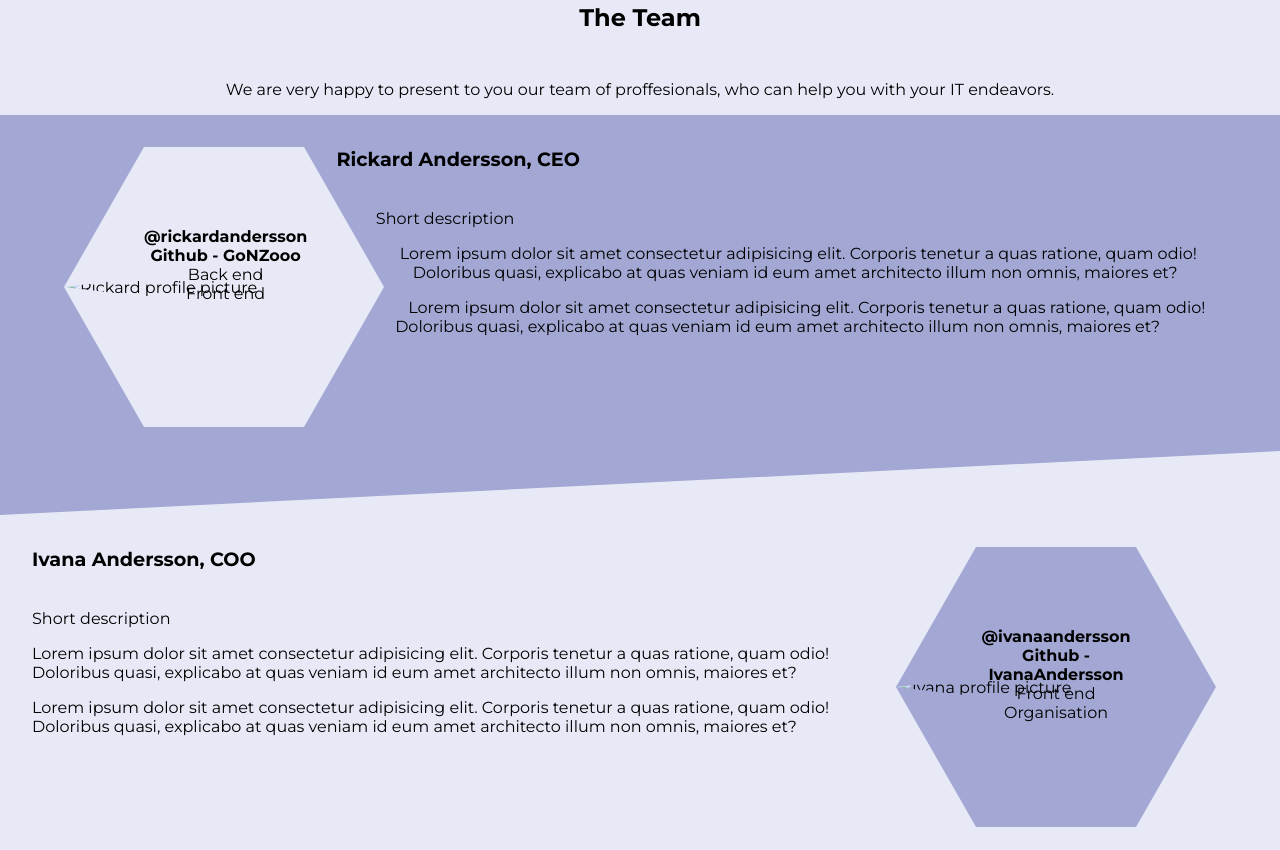
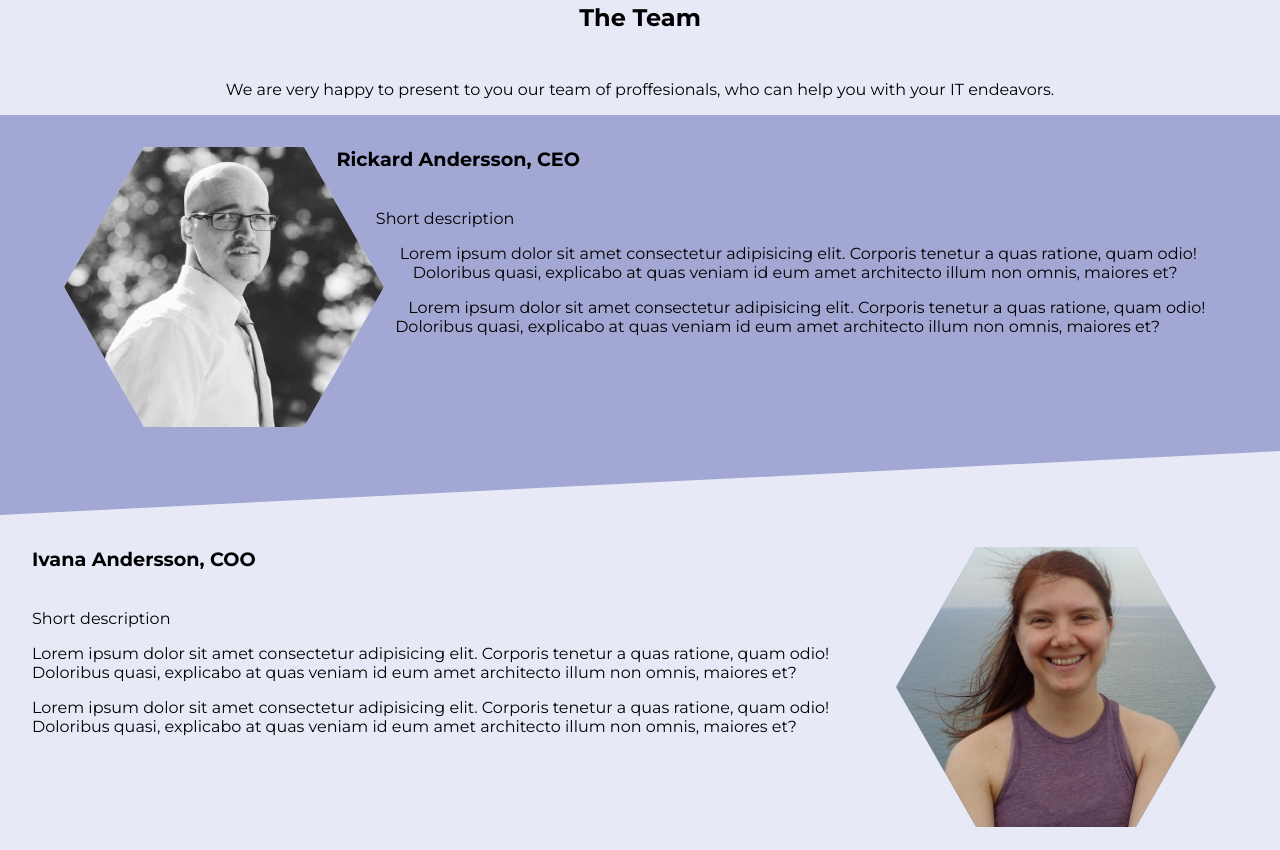
Before and after one commit to IvanaAndersson/graduation-project, a plain HTML site: page index.html in a window 1280 px wide. Shown: the part 879-1729 px from the top of the page. Drawn offline with Linux system fonts and the light colour scheme; the site is published under a folder, as on GitHub Pages, so addresses that start at the root find nothing.

Commit message:
fixed paths

```diff
--- a/index.html
+++ b/index.html
@@ -68,7 +68,7 @@
                         <p>Back end</p>
                         <p>Front end</p>
                     </figure>
-                    <img src="/1327032.jpg" alt="Rickard profile picture">
+                    <img src="1327032.jpg" alt="Rickard profile picture">
                 </div>
 
                 <div class="description">
@@ -90,7 +90,7 @@
                         <p>Front end</p>
                         <p>Organisation</p>
                     </figure>
-                    <img src="/profilepic.jpg" alt="Ivana profile picture">
+                    <img src="profilepic.jpg" alt="Ivana profile picture">
                 </div>
 
                 <div class="description">
@@ -139,7 +139,7 @@
 
     </footer>
 
-    <script src="/index.js">
+    <script src="./index.js">
 
     </script>
 
```
Also changed, not shown: 1 other file.
